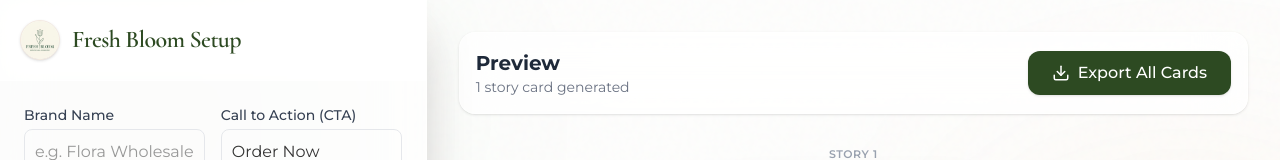
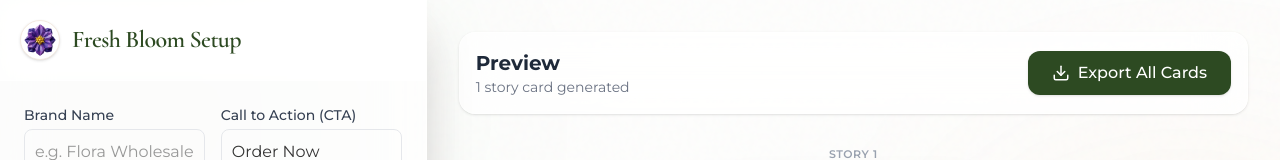
Before and after one commit to 9Logics/Custom-Floral-Story-Maker-for-Personal-Business, a React (Vite) app: page / in a window 1280 px wide. Shown: the top 160 px of the page. Built offline with nearby package versions, Linux system fonts and the light colour scheme; a web font is replaced by a local one.

Commit message:
Update default brand logo

```diff
--- a/src/App.jsx
+++ b/src/App.jsx
@@ -24,7 +24,7 @@ function App() {
   const [brandName, setBrandName] = useState(() => getStorage('fb_brandName_v2', ''));
   const [ctaText, setCtaText] = useState(() => getStorage('fb_ctaText_v2', 'Order Now'));
   const [template, setTemplate] = useState(() => getStorage('fb_template_v2', 'classic'));
-  const [brandLogo, setBrandLogo] = useState(() => getStorage('fb_brandLogo_v2', '/logo.jpg'));
+  const [brandLogo, setBrandLogo] = useState(() => getStorage('fb_brandLogo_v2', '/logo.png'));
   const [productsPerCard, setProductsPerCard] = useState(() => getStorage('fb_productsPerCard_v2', 4));
 
   // Save to localStorage whenever state changes
```
Also changed, not shown: public/logo.jpg (deleted), public/logo.png (added).
